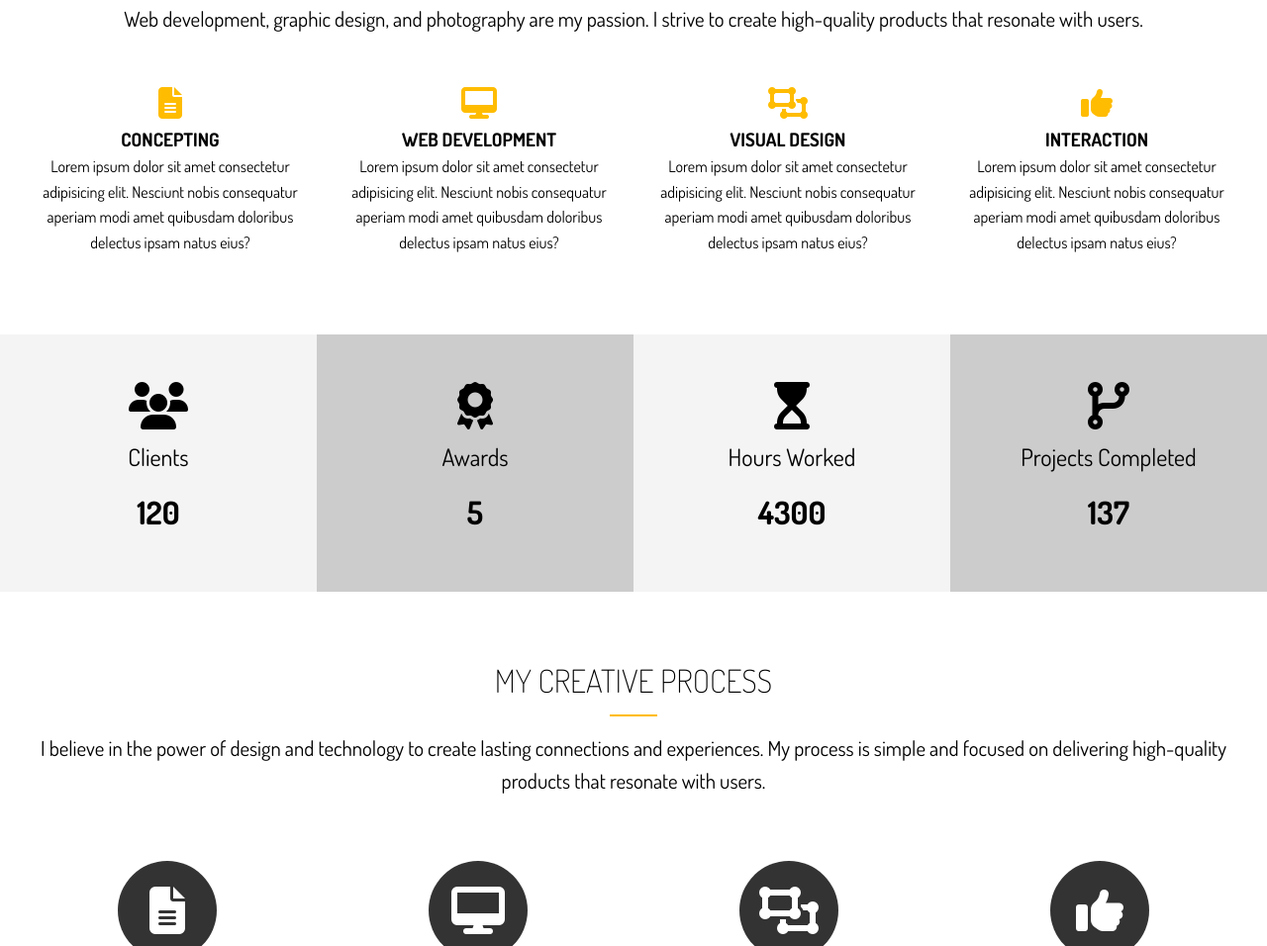
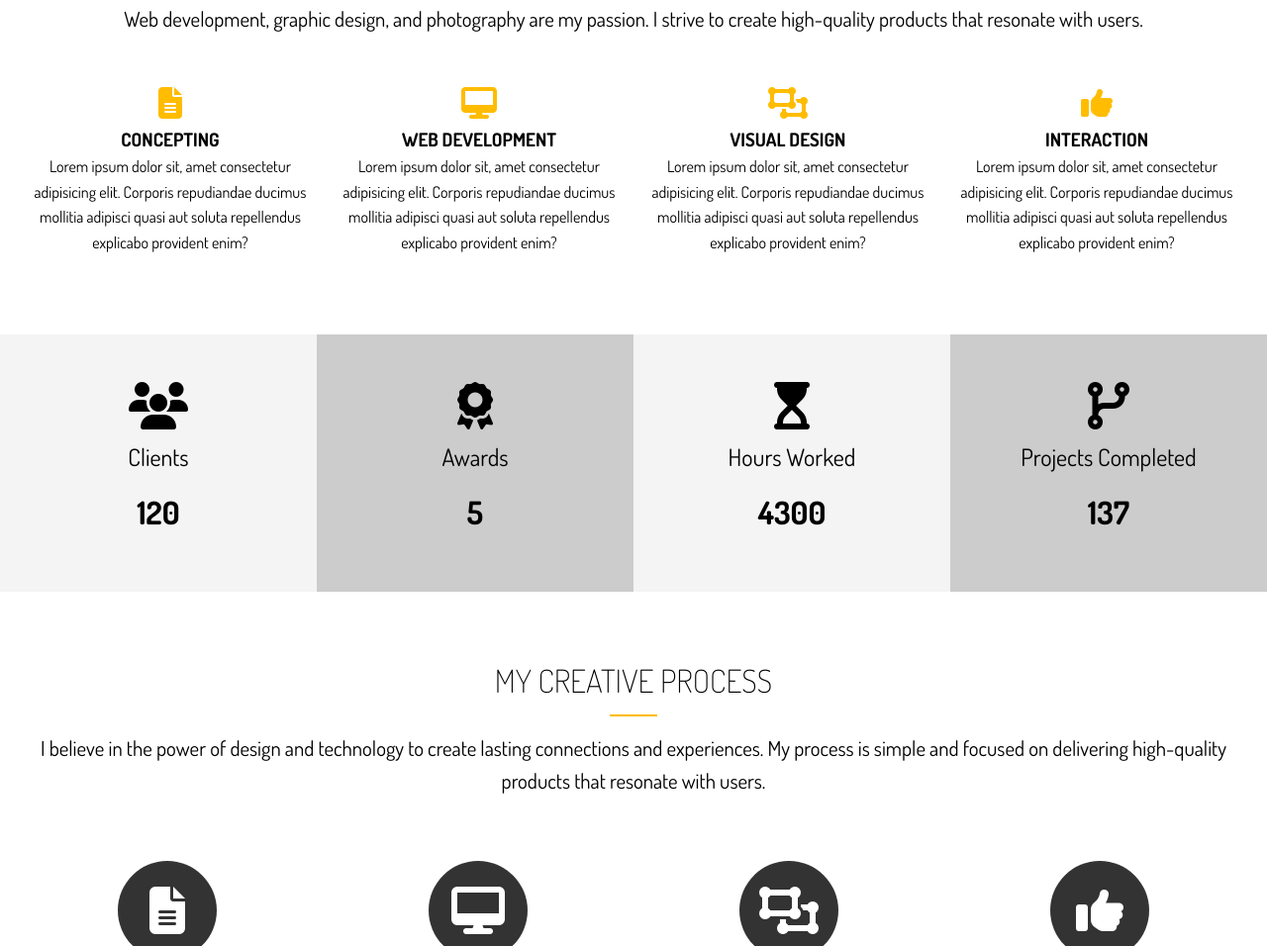
Before and after one commit to s-khodjaev/sass_portfolio, a website: page dist/index.html in a window 1280 px wide. Shown: the part 922-1878 px from the top of the page at 99% size. Drawn offline with Linux system fonts and the light colour scheme.

Commit message:
update specialize section

```diff
--- a/dist/index.html
+++ b/dist/index.html
@@ -63,36 +63,36 @@
             <i class="fas fa-file-alt fa-2x"></i>
             <h3>Concepting</h3>
             <p>
-              Lorem ipsum dolor sit amet consectetur adipisicing elit. Nesciunt
-              nobis consequatur aperiam modi amet quibusdam doloribus delectus
-              ipsam natus eius?
+              Lorem ipsum dolor sit, amet consectetur adipisicing elit. Corporis
+              repudiandae ducimus mollitia adipisci quasi aut soluta repellendus
+              explicabo provident enim?
             </p>
           </div>
           <div>
             <i class="fas fa-desktop fa-2x"></i>
             <h3>Web Development</h3>
             <p>
-              Lorem ipsum dolor sit amet consectetur adipisicing elit. Nesciunt
-              nobis consequatur aperiam modi amet quibusdam doloribus delectus
-              ipsam natus eius?
+              Lorem ipsum dolor sit, amet consectetur adipisicing elit. Corporis
+              repudiandae ducimus mollitia adipisci quasi aut soluta repellendus
+              explicabo provident enim?
             </p>
           </div>
           <div>
             <i class="fas fa-object-ungroup fa-2x"></i>
             <h3>Visual Design</h3>
             <p>
-              Lorem ipsum dolor sit amet consectetur adipisicing elit. Nesciunt
-              nobis consequatur aperiam modi amet quibusdam doloribus delectus
-              ipsam natus eius?
+              Lorem ipsum dolor sit, amet consectetur adipisicing elit. Corporis
+              repudiandae ducimus mollitia adipisci quasi aut soluta repellendus
+              explicabo provident enim?
             </p>
           </div>
           <div>
             <i class="fas fa-thumbs-up fa-2x"></i>
             <h3>Interaction</h3>
             <p>
-              Lorem ipsum dolor sit amet consectetur adipisicing elit. Nesciunt
-              nobis consequatur aperiam modi amet quibusdam doloribus delectus
-              ipsam natus eius?
+              Lorem ipsum dolor sit, amet consectetur adipisicing elit. Corporis
+              repudiandae ducimus mollitia adipisci quasi aut soluta repellendus
+              explicabo provident enim?
             </p>
           </div>
         </div>
```
